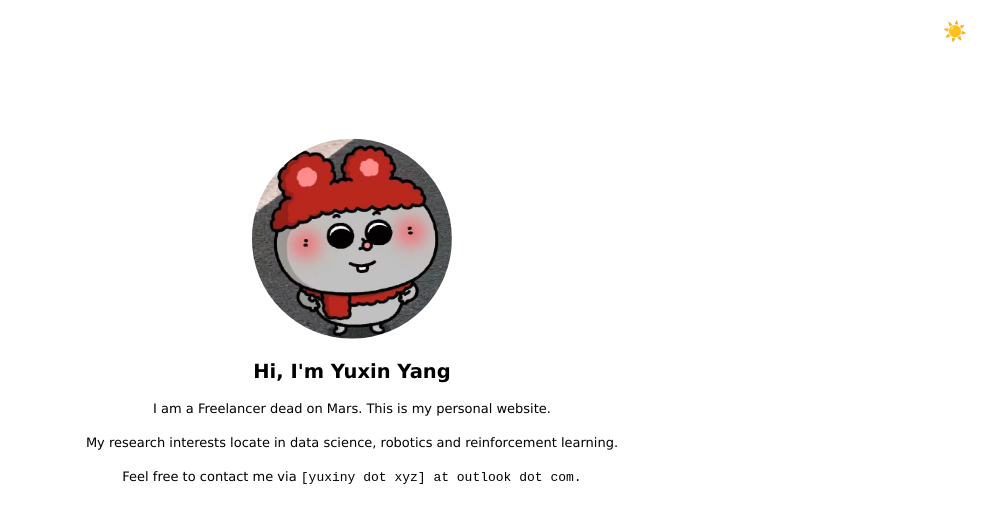
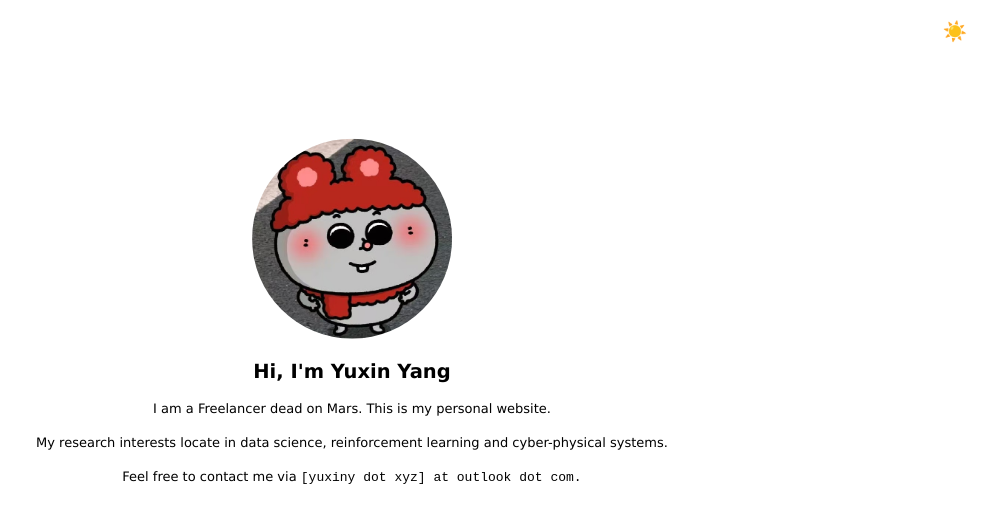
Before and after one commit to yxyxyz/yxyxyz.github.io, a plain HTML site: page index.html in a window 1280 px wide. Shown: the whole page, without its empty margins (288-1280 px from the left). Drawn offline with Linux system fonts and the light colour scheme.

Commit message:
revised index.html

```diff
--- a/index.html
+++ b/index.html
@@ -32,14 +32,14 @@
                 </p>
 
                 <p>
-                    My research interests locate in data science, robotics and reinforcement learning.
+                    My research interests locate in data science, reinforcement learning and cyber-physical systems.
                 </p>
                 <p>
                     Feel free to contact me via <span class="custom-font"> [yuxiny dot xyz] at outlook dot com. </span>
                 </p>
             </section>
             <!-- <section id="selected">
-            %    <p> Selected papers:
+            %    <p> Selected papers: test use
             %        <li>
             %            safe reinforcement learning through a unified approach using primal-dual augmented lagrangian method and invariant learning. <a href="arxiv.org" title="preprint">arxiv.org </a>
             %        </li>
@@ -47,4 +47,5 @@
             %</section>-->
         </body>
     </head>
+
 </html>
```
